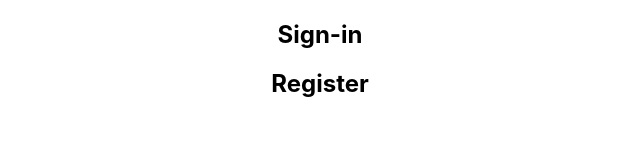
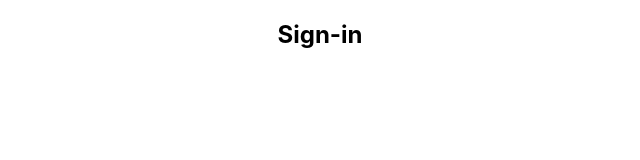
Before and after one commit to ZaveDev/anything, a React (Create React App) app: page /signin/register in a window 1280 px wide. Shown: the top 160 px of the page, without its empty margins (320-960 px from the left). Built offline with nearby package versions, Linux system fonts and the light colour scheme.

Commit message:
added react-router-dom

```diff
--- a/src/components/pages/LoginRegister/LoginRegisterPage.js
+++ b/src/components/pages/LoginRegister/LoginRegisterPage.js
@@ -1,9 +1,9 @@
 import React from 'react';
-import {Outlet} from "react-router-dom";
+// import {Outlet} from "react-router-dom";
 
 export default function LoginRegisterPage() {
   return (<div>
   <h2>Sign-in</h2>
-    <Outlet/>
+    {/* <Outlet/> */}
   </div>)
 }
```
Also changed, not shown: 1 other file (tests, documents, lock files or other folders).
